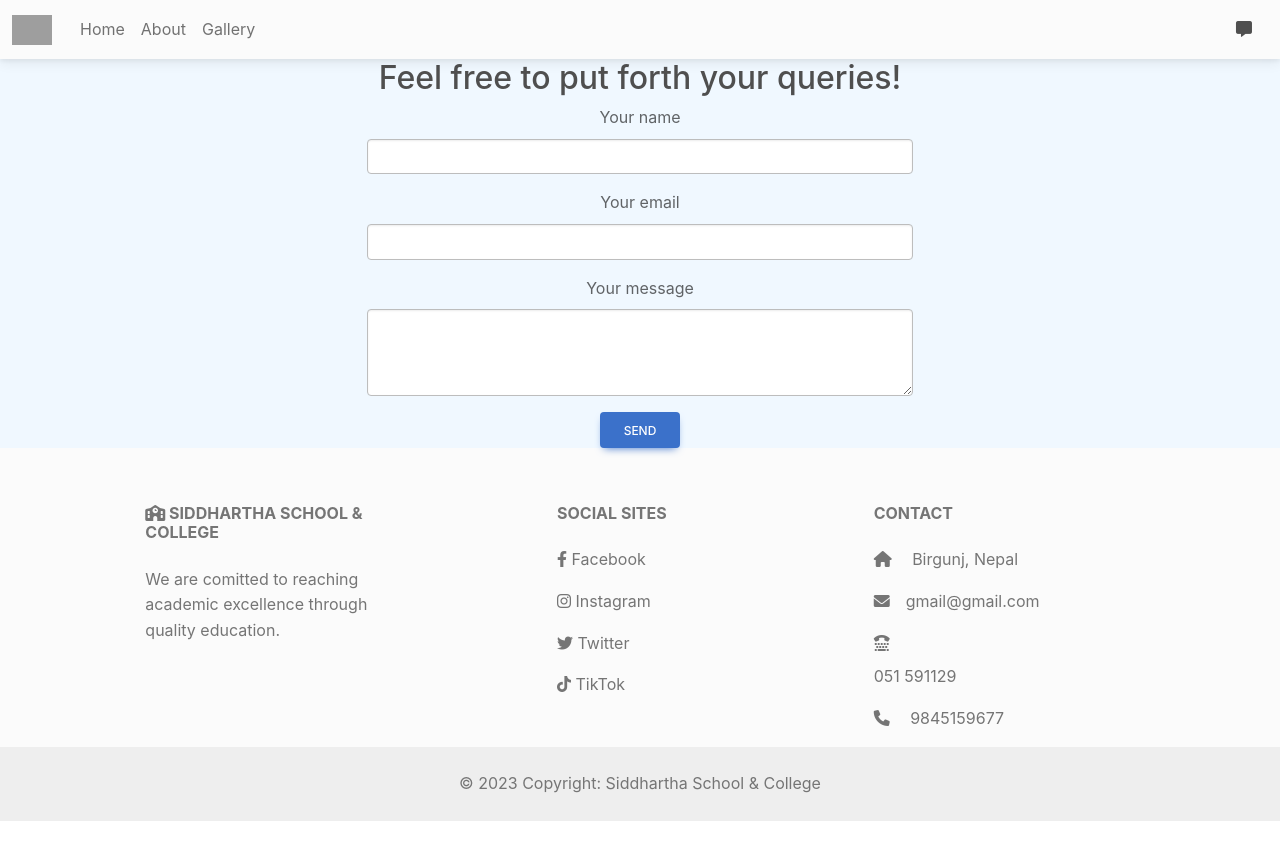
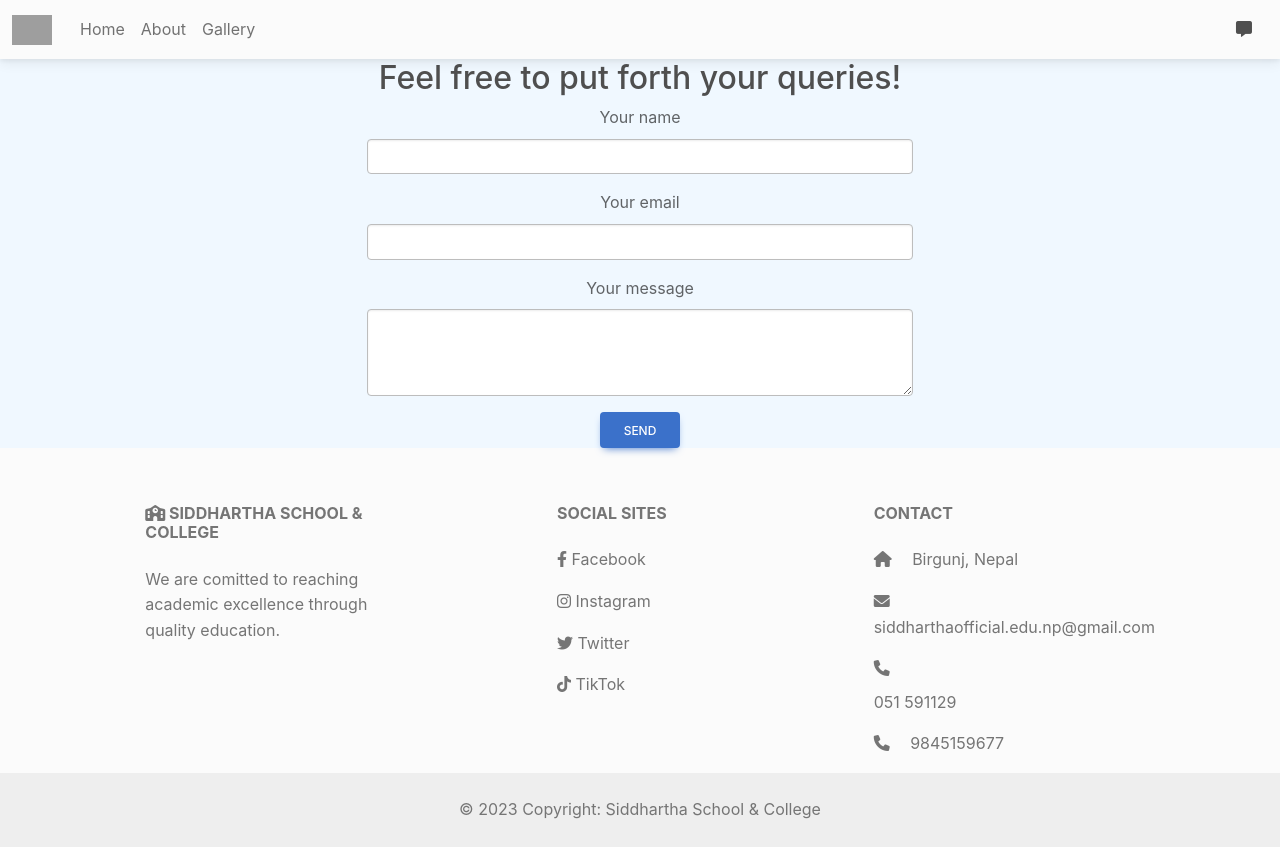
Before and after one commit to aryanPokharel/siddharthaSchoolAndCollege, a React (Create React App) app: page /contact in a window 1280 px wide. Before the commit the page ends 821 px from the top, so only its background shows below. Built offline with nearby package versions, Linux system fonts and the light colour scheme; grey boxes are pictures that could not be loaded.

Commit message:
gmail update

```diff
--- a/src/components/Footer.js
+++ b/src/components/Footer.js
@@ -70,11 +70,11 @@ function Footer() {
                 </p>
                 <p>
                   <i className="fas fa-envelope me-3" />
-                  gmail@gmail.com
+                  siddharthaofficial.edu.np@gmail.com
                 </p>
                 {/* <p style={{display: "flex",justifyContent: "space-between"}}> */}
                 <p>
-                  <i className=" fas fa-tty me-3" />  <h2> </h2> 051 591129
+                  <i className=" fas fa-phone me-3" />  <h2> </h2> 051 591129
                 </p>
                 <p>
                   <i className="fas fa-phone me-3" /> 9845159677
```
